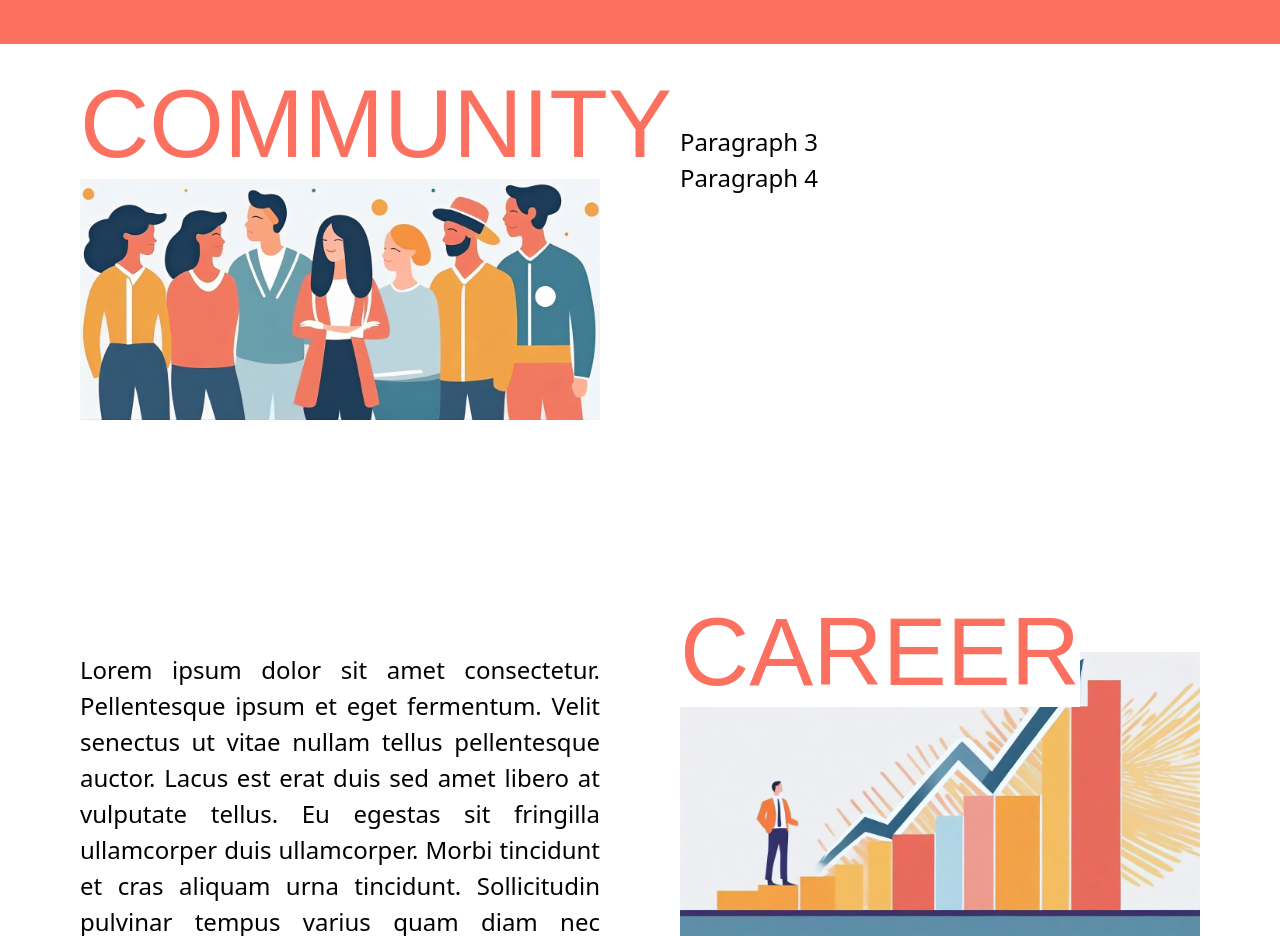
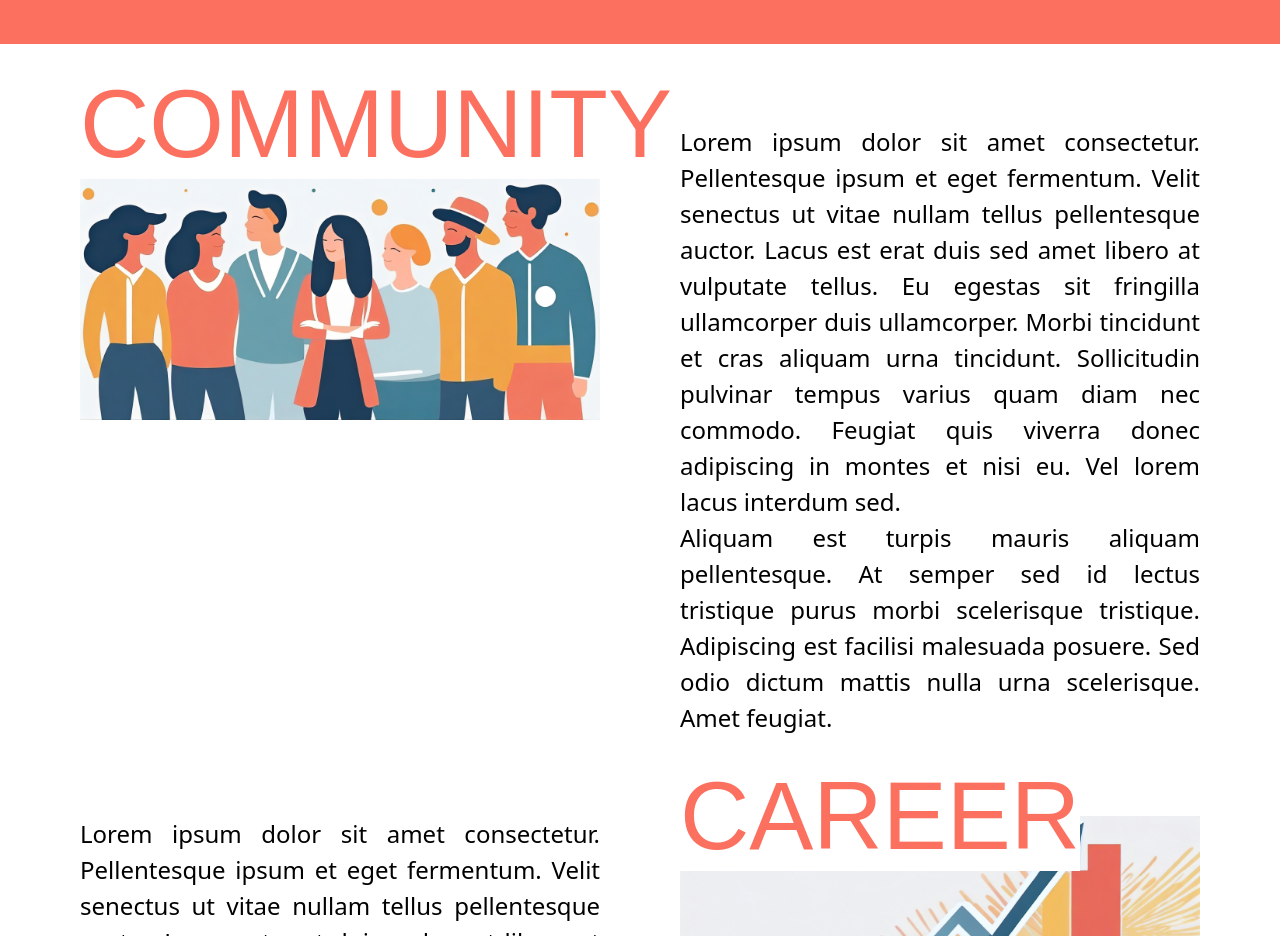
Before and after one commit to KevinLaird/leadership-profile, a React (Vite) app: page / in a window 1280 px wide. Shown: the part 3780-4716 px from the top of the page. Built offline with nearby package versions, Linux system fonts and the light colour scheme; a web font is replaced by a local one.

Commit message:
Dummy text has changed to new dummy text

```diff
--- a/src/sections/Dreams.jsx
+++ b/src/sections/Dreams.jsx
@@ -7,7 +7,10 @@ const Dreams = () => {
       imageSrc: '/assets/community.png',
       imageAlt: '...',
       title: 'Community',
-      paragraphs: ['Paragraph 3', 'Paragraph 4'],
+      paragraphs: [
+        'Lorem ipsum dolor sit amet consectetur. Pellentesque ipsum et eget fermentum. Velit senectus ut vitae nullam tellus pellentesque auctor. Lacus est erat duis sed amet libero at vulputate tellus. Eu egestas sit fringilla ullamcorper duis ullamcorper. Morbi tincidunt et cras aliquam urna tincidunt. Sollicitudin pulvinar tempus varius quam diam nec commodo. Feugiat quis viverra donec adipiscing in montes et nisi eu. Vel lorem lacus interdum sed.',
+        'Aliquam est turpis mauris aliquam pellentesque. At semper sed id lectus tristique purus morbi scelerisque tristique. Adipiscing est facilisi malesuada posuere. Sed odio dictum mattis nulla urna scelerisque. Amet feugiat.',
+      ],
     },
     {
       imageSrc: '/assets/career.png',
```
